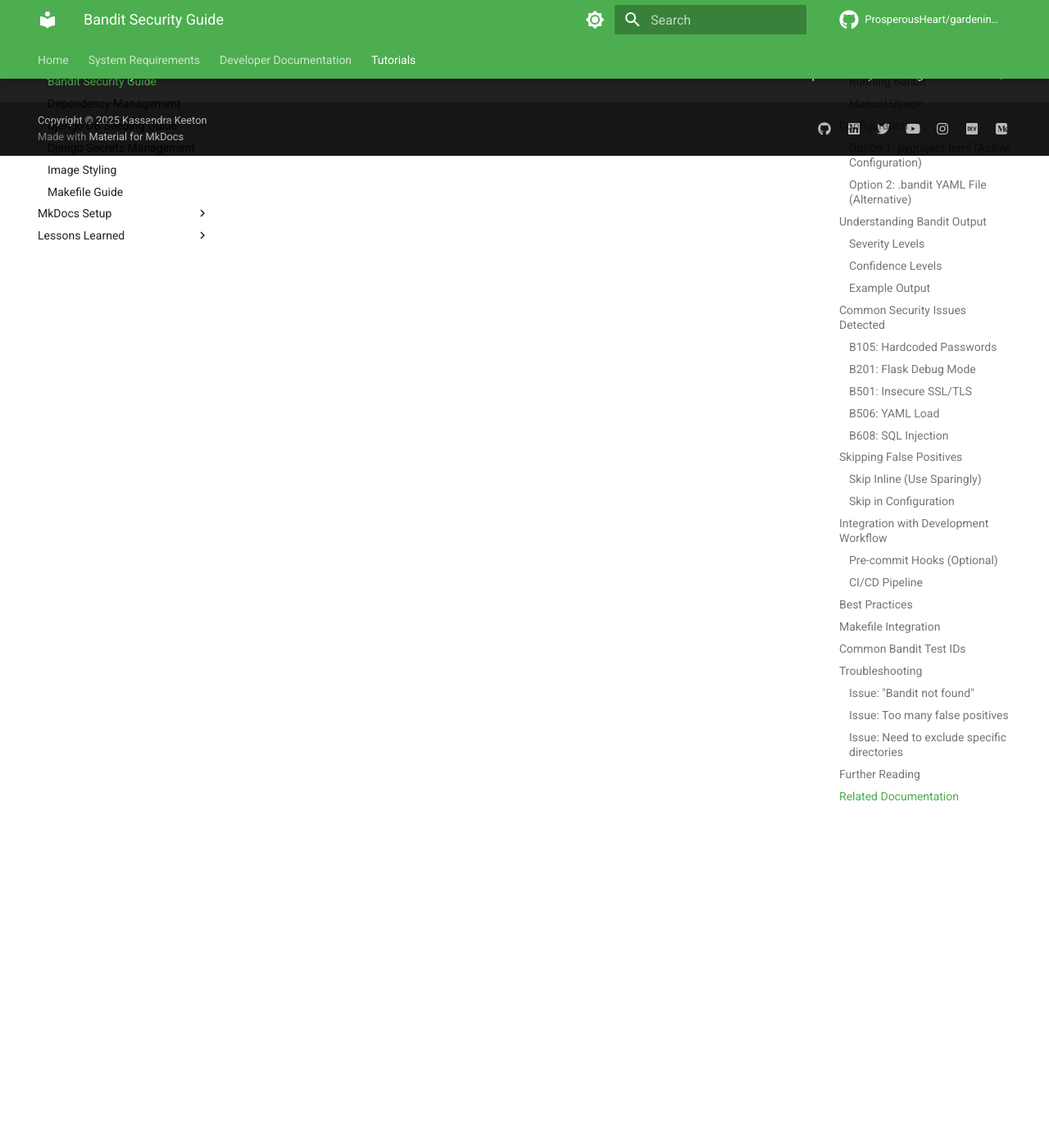
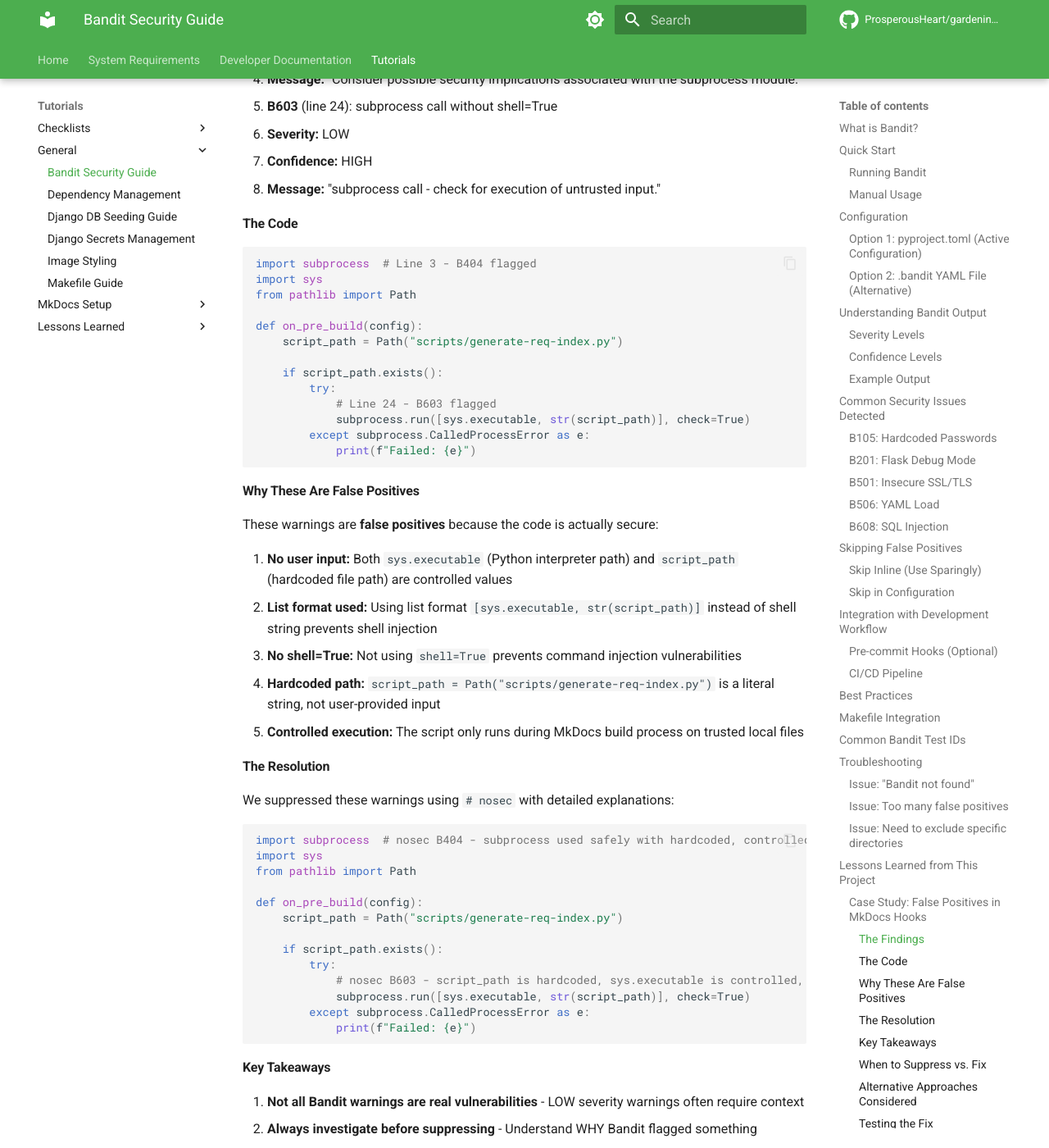
Before and after one commit to ProsperousHeart/gardening-app, an MkDocs documentation site: the page built from docs/tutorials/general/bandit-security-guide.md, in a window 1280 px wide and 1400 px high, scrolled down 7630 px. Shown: the whole window at 82% size. Built offline with MkDocs 1.6.1 and Material for MkDocs 9.7.7, drawn with Linux system fonts in a browser that asks for light colours; plug-ins that fetch from the network failed and are left out; comment, search, counter and statistics services are not loaded; some of the changed text lies outside the part shown.

Commit message:
bandit fixes and lessons learned

````diff
--- a/docs/hooks/generate_req_index.py
+++ b/docs/hooks/generate_req_index.py
@@ -1,6 +1,6 @@
 """MkDocs hook to auto-generate requirements index before build."""
 
-import subprocess
+import subprocess  # nosec B404 - subprocess used safely with hardcoded, controlled inputs only
 import sys
 from pathlib import Path
 
@@ -21,7 +21,8 @@
     if script_path.exists():
         safe_print("🔄 Generating requirements index...")
         try:
-            subprocess.run([sys.executable, str(script_path)], check=True)
+            # Safe: script_path is hardcoded, sys.executable is controlled, no user input
+            subprocess.run([sys.executable, str(script_path)], check=True)  # nosec B603
             safe_print("✅ Requirements index generated successfully")
         except subprocess.CalledProcessError as e:
             safe_print(f"❌ Failed to generate requirements index: {e}")
--- a/docs/tutorials/general/bandit-security-guide.md
+++ b/docs/tutorials/general/bandit-security-guide.md
@@ -297,6 +297,170 @@
 exclude_dirs = ["2024-Django-Attempt", ".venv", "tests", "your_dir_here"]
 ```
 
+## Lessons Learned from This Project
+
+This section documents real security findings from running Bandit on this project and how we resolved them.
+
+### Case Study: False Positives in MkDocs Hooks
+
+**Date:** 2025-12-29
+**File:** `docs/hooks/generate_req_index.py`
+**Issues Found:** B404, B603
+
+#### The Findings
+
+When running Bandit on documentation hooks:
+```bash
+uv run bandit -r docs/hooks
+```
+
+Bandit flagged two issues:
+
+1. **B404** (line 3): Import of subprocess module
+   - **Severity:** LOW
+   - **Confidence:** HIGH
+   - **Message:** "Consider possible security implications associated with the subprocess module."
+
+2. **B603** (line 24): subprocess call without shell=True
+   - **Severity:** LOW
+   - **Confidence:** HIGH
+   - **Message:** "subprocess call - check for execution of untrusted input."
+
+#### The Code
+
+```python
+import subprocess  # Line 3 - B404 flagged
+import sys
+from pathlib import Path
+
+def on_pre_build(config):
+    script_path = Path("scripts/generate-req-index.py")
+
+    if script_path.exists():
+        try:
+            # Line 24 - B603 flagged
+            subprocess.run([sys.executable, str(script_path)], check=True)
+        except subprocess.CalledProcessError as e:
+            print(f"Failed: {e}")
+```
+
+#### Why These Are False Positives
+
+These warnings are **false positives** because the code is actually secure:
+
+1. **No user input:** Both `sys.executable` (Python interpreter path) and `script_path` (hardcoded file path) are controlled values
+2. **List format used:** Using list format `[sys.executable, str(script_path)]` instead of shell string prevents shell injection
+3. **No shell=True:** Not using `shell=True` prevents command injection vulnerabilities
+4. **Hardcoded path:** `script_path = Path("scripts/generate-req-index.py")` is a literal string, not user-provided input
+5. **Controlled execution:** The script only runs during MkDocs build process on trusted local files
+
+#### The Resolution
+
+We suppressed these warnings using `# nosec` with detailed explanations:
+
+```python
+import subprocess  # nosec B404 - subprocess used safely with hardcoded, controlled inputs only
+import sys
+from pathlib import Path
+
+def on_pre_build(config):
+    script_path = Path("scripts/generate-req-index.py")
+
+    if script_path.exists():
+        try:
+            # nosec B603 - script_path is hardcoded, sys.executable is controlled, no user input
+            subprocess.run([sys.executable, str(script_path)], check=True)
+        except subprocess.CalledProcessError as e:
+            print(f"Failed: {e}")
+```
+
+#### Key Takeaways
+
+1. **Not all Bandit warnings are real vulnerabilities** - LOW severity warnings often require context
+2. **Always investigate before suppressing** - Understand WHY Bandit flagged something
+3. **Document your reasoning** - Use descriptive `# nosec` comments explaining why it's safe
+4. **Consider the context:**
+   - Is the input controlled or user-provided?
+   - Is the code path accessible to attackers?
+   - Are there safer alternatives?
+
+#### When to Suppress vs. Fix
+
+**Suppress with `# nosec` when:**
+- ✅ You've verified there's no actual security risk
+- ✅ The input is hardcoded or from trusted sources
+- ✅ The code is not accessible to untrusted users
+- ✅ You document WHY it's safe
+
+**Fix the code when:**
+- ❌ User input is involved
+- ❌ External/untrusted data is processed
+- ❌ The code runs with elevated privileges
+- ❌ The vulnerability is MEDIUM or HIGH severity
+
+#### Alternative Approaches Considered
+
+We could have also:
+
+1. **Excluded the directory** in `pyproject.toml`:
+   ```toml
+   [tool.bandit]
+   exclude_dirs = ["docs/hooks"]  # Skip entire directory
+   ```
+   ❌ **Rejected:** Too broad - we want security checks on hooks
+
+2. **Skipped the test globally** in `pyproject.toml`:
+   ```toml
+   [tool.bandit]
+   skips = ["B404", "B603"]  # Skip subprocess warnings everywhere
+   ```
+   ❌ **Rejected:** Would miss real subprocess vulnerabilities in other files
+
+3. **Used inline suppression** (chosen approach):
+   ```python
+   # nosec B603 - Explanation here
+   ```
+   ✅ **Selected:** Surgical approach, documents reasoning, maintains security checks elsewhere
+
+#### Testing the Fix
+
+After adding `# nosec` comments, verify Bandit no longer reports these issues:
+
+```bash
+uv run bandit -r docs/hooks -f json -o bandit-docs-report.json
+```
+
+**Result:** No issues reported for these lines, Bandit still scans the rest of the code.
+
+### Handling Windows Unicode Encoding Issues
+
+When running Bandit on Windows, you may encounter:
+
+```
+UnicodeEncodeError: 'charmap' codec can't encode character '\u2705'
+```
+
+**Problem:** Windows console (cmd.exe) uses cp1252 encoding which doesn't support emoji/Unicode characters that Bandit tries to output.
+
+**Solutions:**
+
+1. **Use JSON output:**
+   ```bash
+   uv run bandit -r src/ -f json -o bandit-report.json
+   ```
+
+2. **Use PowerShell** (better Unicode support):
+   ```powershell
+   $env:PYTHONIOENCODING="utf-8"
+   uv run bandit -r src/
+   ```
+
+3. **Set environment variable** in cmd.exe:
+   ```cmd
+   set PYTHONIOENCODING=utf-8
+   uv run bandit -r src/
+   ```
+
 ## Further Reading
 
 - [Official Bandit Documentation](https://bandit.readthedocs.io/)
````
